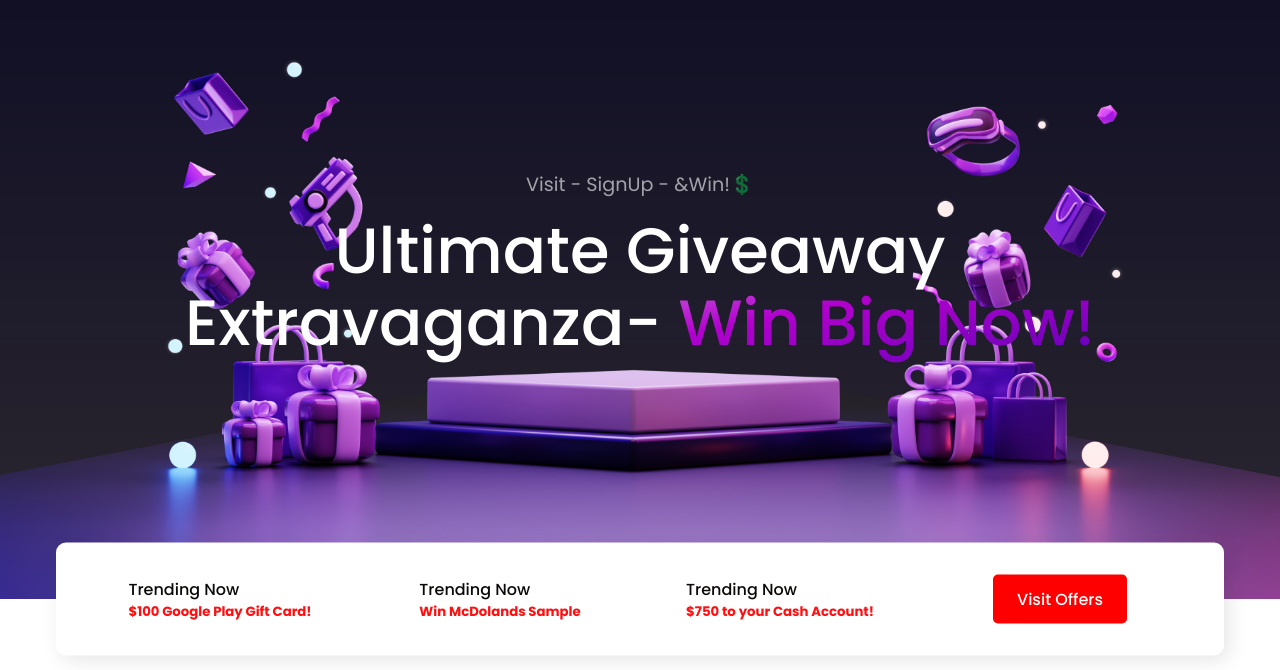
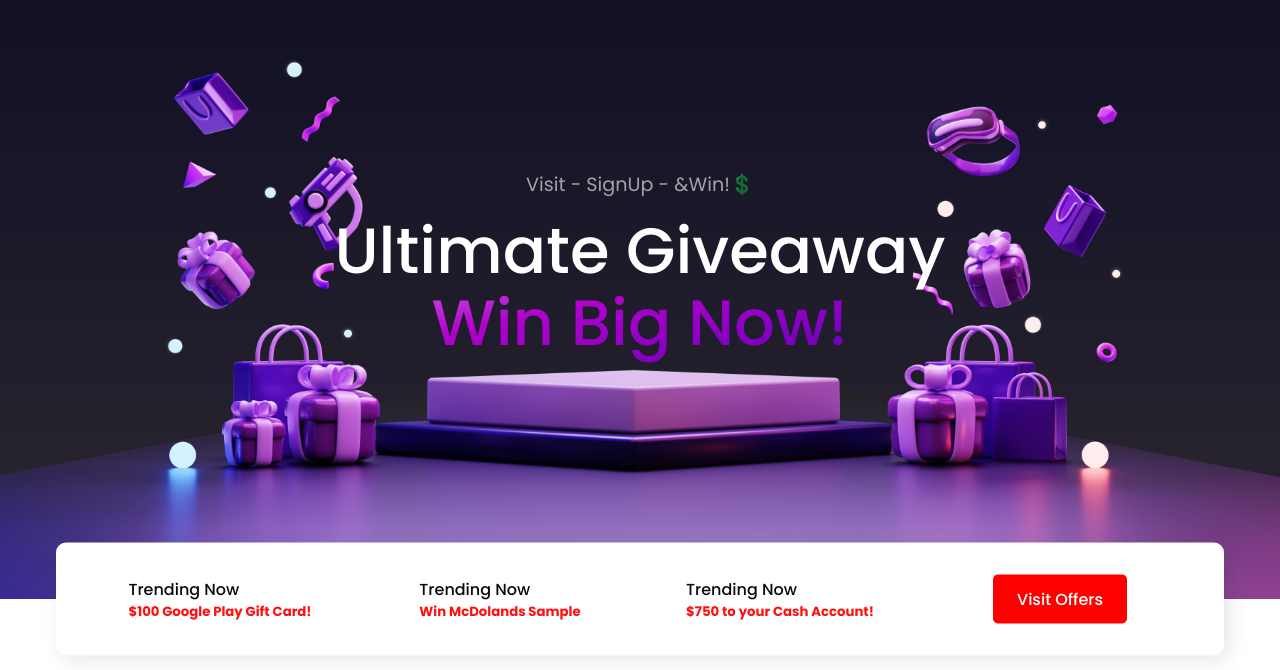
Before and after one commit to imran21-dev/Gift-Card, a plain HTML site: page index.html in a window 1280 px wide. Shown: the part 130-800 px from the top of the page. Drawn offline with nearby package versions, Linux system fonts and the light colour scheme.

Commit message:
width change

```diff
--- a/index.html
+++ b/index.html
@@ -33,7 +33,7 @@
       </nav>
       <div class="section__container header__container" id="home">
         <p>Visit - SignUp - &Win!💲</p>
-        <h1>Ultimate Giveaway <br />Extravaganza- <span id="win_big_now_id"> Win Big Now! </span></h1>
+        <h1>Ultimate Giveaway <br /> <span id="win_big_now_id"> Win Big Now! </span></h1>
       </div>
     </header>
 
```
